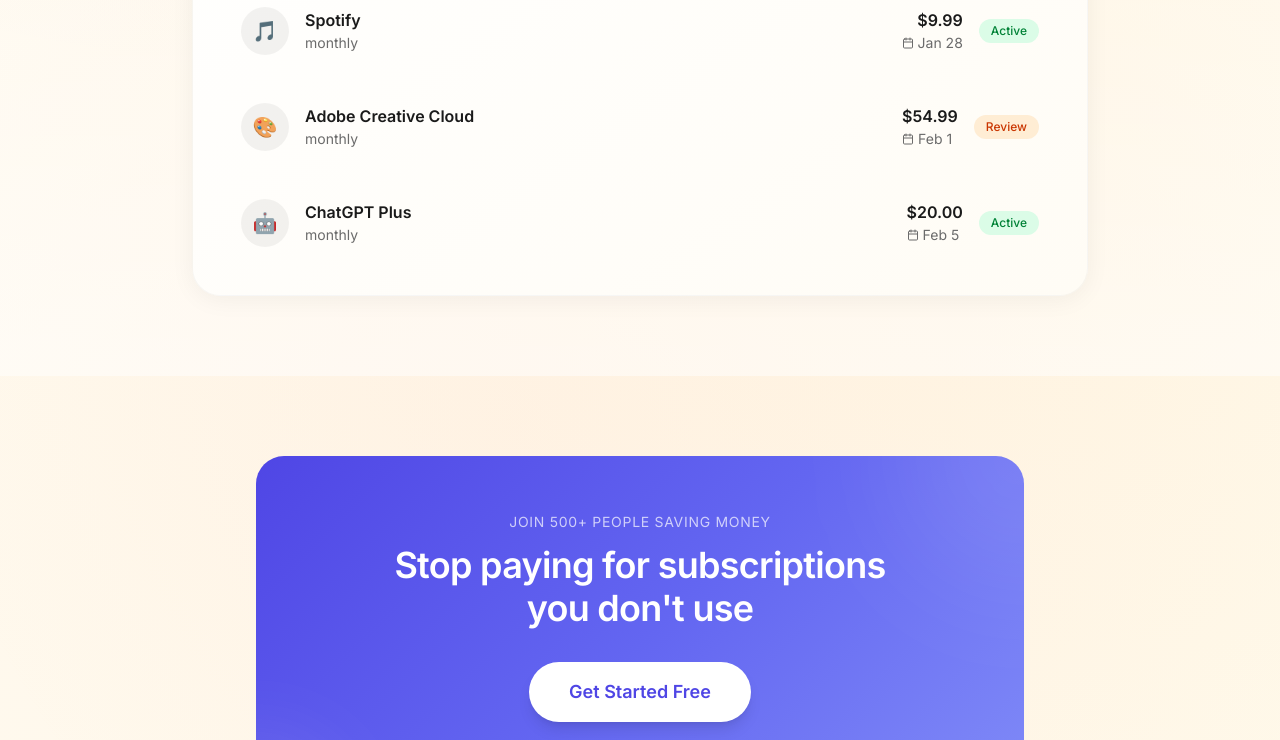
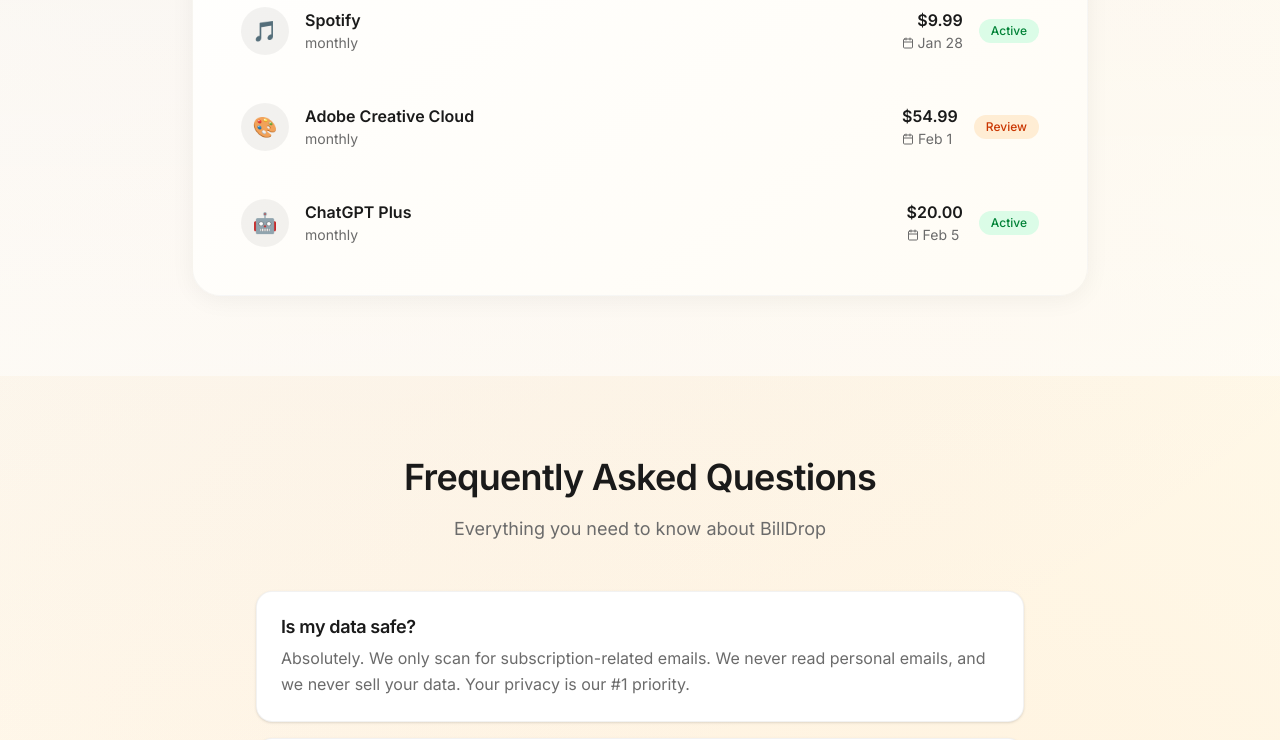
Before and after one commit to Threadigit/BillDrop, a Next.js app: page / in a window 1280 px wide. Shown: the part 2000-2740 px from the top of the page. Built offline with nearby package versions, Linux system fonts and the light colour scheme.

Commit message:
add FAQ to the landing page

```diff
--- a/src/app/page.tsx
+++ b/src/app/page.tsx
@@ -363,6 +363,74 @@
         </div>
       </section>
 
+      {/* FAQ Section */}
+      <section className="py-20 px-6" id="faq">
+        <div className="max-w-3xl mx-auto">
+          <motion.div
+            className="text-center mb-12"
+            initial={{ opacity: 0, y: 20 }}
+            whileInView={{ opacity: 1, y: 0 }}
+            viewport={{ once: true }}
+          >
+            <h2 className="text-3xl sm:text-4xl font-bold mb-4">
+              Frequently Asked Questions
+            </h2>
+            <p className="text-lg text-[var(--foreground-muted)]">
+              Everything you need to know about BillDrop
+            </p>
+          </motion.div>
+
+          <motion.div
+            className="space-y-4"
+            initial="initial"
+            whileInView="animate"
+            viewport={{ once: true, margin: "-100px" }}
+            variants={staggerContainer}
+          >
+            {[
+              {
+                question: "Is my data safe?",
+                answer: "Absolutely. We only scan for subscription-related emails. We never read personal emails, and we never sell your data. Your privacy is our #1 priority."
+              },
+              {
+                question: "How does email scanning work?",
+                answer: "We look for receipts and billing emails from subscription services. Our AI detects recurring charges and presents them for your review."
+              },
+              {
+                question: "Do you automatically cancel subscriptions?",
+                answer: "No. We give you the information and tools to cancel yourself. This keeps you in full control."
+              },
+              {
+                question: "How do you make money?",
+                answer: "It's completely free for now."
+              },
+              {
+                question: "Can I trust you with my Gmail?",
+                answer: "We only request read-only access to emails. We can't send emails, delete anything, or access anything beyond receipts. Your credentials stay with Google."
+              },
+              {
+                question: "What if I don't use Gmail?",
+                answer: "Outlook support is coming soon. You can also manually add subscriptions."
+              },
+              {
+                question: "How long does scanning take?",
+                answer: "Usually 2-5 minutes. We scan the last 3 months of emails for subscription patterns."
+              },
+            ].map((faq, index) => (
+              <motion.div
+                key={index}
+                className="bg-white rounded-2xl p-6 shadow-sm border border-black/5"
+                variants={fadeInUp}
+              >
+                <h3 className="font-semibold text-lg mb-2">{faq.question}</h3>
+                <p className="text-[var(--foreground-muted)] leading-relaxed">{faq.answer}</p>
+              </motion.div>
+            ))}
+          </motion.div>
+        </div>
+      </section>
+
+
       {/* CTA Section - Conversion Sandwich */}
       <section className="py-20 px-6">
         <div className="max-w-3xl mx-auto">
```
